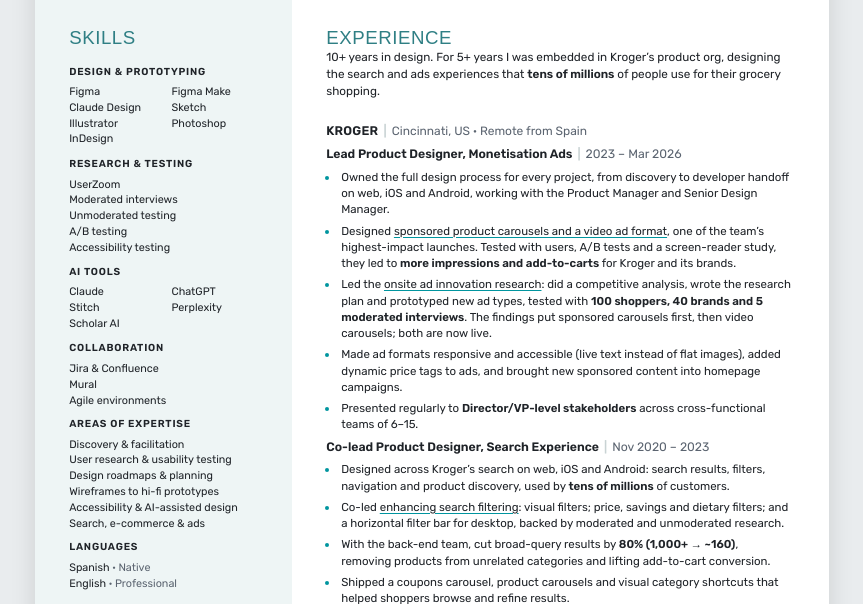
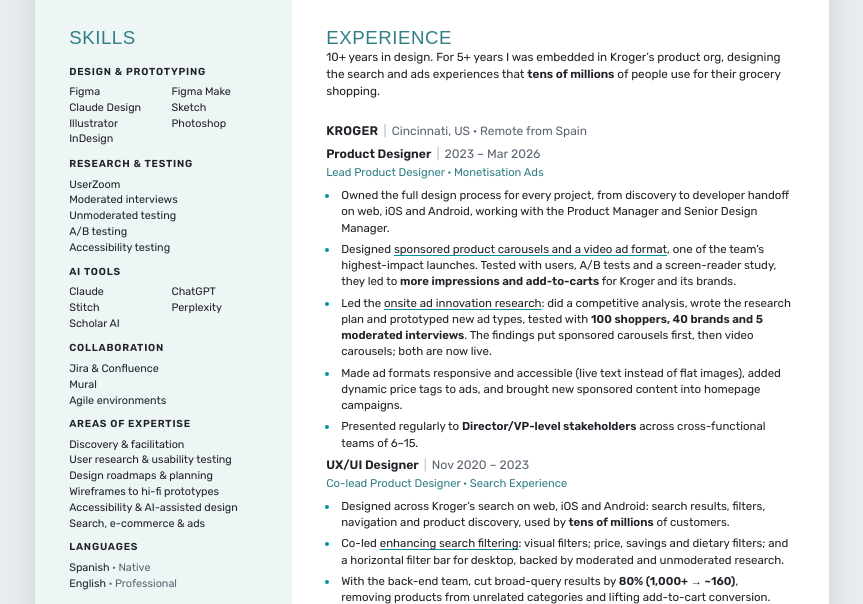
Before and after one commit to martaruizpd/marta-ruiz-cv, a plain HTML site: page index.html in a window 1280 px wide. Shown: the part 139-743 px from the top of the page, without its empty margins (208-1071 px from the left). Drawn offline with Linux system fonts and the light colour scheme; a web font is replaced by a local one.

Commit message:
CV: LinkedIn job titles with Lead / Co-lead role underneath
Co-Authored-By: Claude Opus 5.5 <noreply@anthropic.com>

```diff
--- a/index.html
+++ b/index.html
@@ -47,6 +47,8 @@ h3{font-size:7.6pt;font-weight:600;letter-spacing:.08em;text-transform:uppercase
 .co .meta{font-weight:400;text-transform:none;letter-spacing:0;font-size:9pt}
 .title{font-weight:600;font-size:9.2pt;margin:1.6mm 0 1.4mm}
 .title .meta{font-weight:400}
+.title:has(+.sub){margin-bottom:.4mm}
+.sub{color:var(--accent-text);font-size:8.4pt;margin-bottom:1.6mm}
 .intro{color:var(--muted);margin-bottom:1.6mm}
 ul.b{padding-left:13px}
 ul.b li{margin-bottom:1.3mm;padding-left:2px}
@@ -108,7 +110,8 @@ strong{font-weight:600}
     <div class="job">
       <div class="co">Kroger<span class="sep">|</span><span class="meta">Cincinnati, US · Remote from Spain</span></div>
 
-      <div class="title">Lead Product Designer, Monetisation Ads<span class="sep">|</span><span class="meta">2023 – Mar 2026</span></div>
+      <div class="title">Product Designer<span class="sep">|</span><span class="meta">2023 – Mar 2026</span></div>
+      <div class="sub">Lead Product Designer · Monetisation Ads</div>
       <ul class="b">
         <li>Owned the full design process for every project, from discovery to developer handoff on web, iOS and Android, working with the Product Manager and Senior Design Manager.</li>
         <li>Designed <a class="proj" href="https://martaruizpd.github.io/porfolio/case-study-sponsored-products.html">sponsored product carousels and a video ad format</a>, one of the team’s highest-impact launches. Tested with users, A/B tests and a screen-reader study, they led to <strong>more impressions and add-to-carts</strong> for Kroger and its brands.</li>
@@ -117,7 +120,8 @@ strong{font-weight:600}
         <li>Presented regularly to <strong>Director/VP-level stakeholders</strong> across cross-functional teams of 6–15.</li>
       </ul>
 
-      <div class="title">Co-lead Product Designer, Search Experience<span class="sep">|</span><span class="meta">Nov 2020 – 2023</span></div>
+      <div class="title">UX/UI Designer<span class="sep">|</span><span class="meta">Nov 2020 – 2023</span></div>
+      <div class="sub">Co-lead Product Designer · Search Experience</div>
       <ul class="b">
         <li>Designed across Kroger’s search on web, iOS and Android: search results, filters, navigation and product discovery, used by <strong>tens of millions</strong> of customers.</li>
         <li>Co-led <a class="proj" href="https://martaruizpd.github.io/porfolio/case-study-search-filters.html">enhancing search filtering</a>: visual filters; price, savings and dietary filters; and a horizontal filter bar for desktop, backed by moderated and unmoderated research.</li>
```
